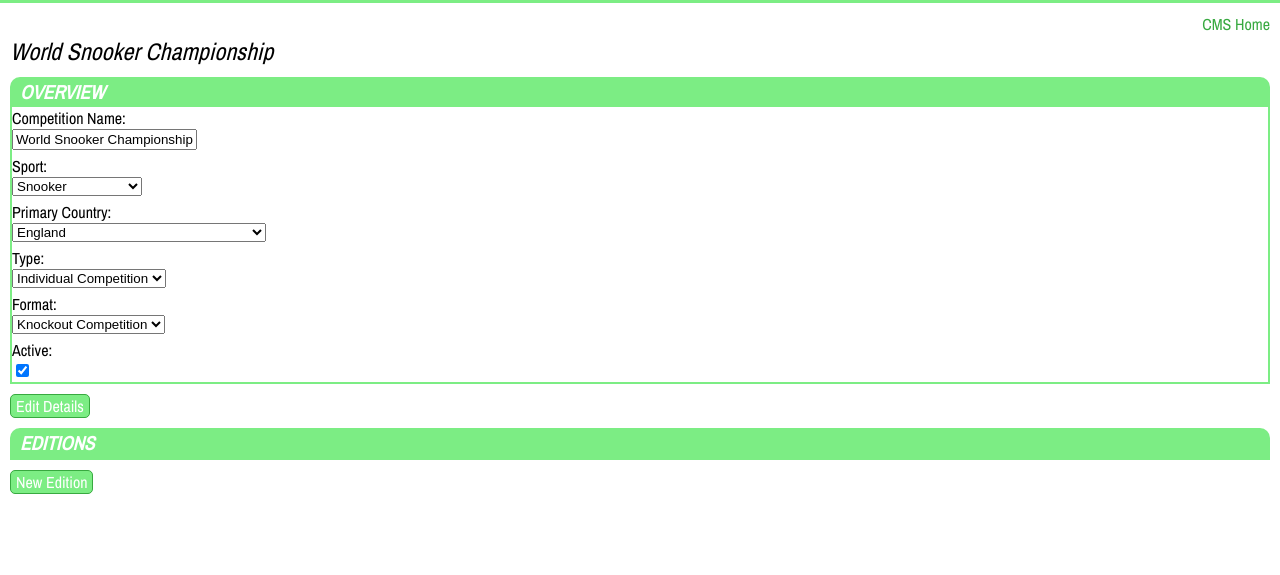
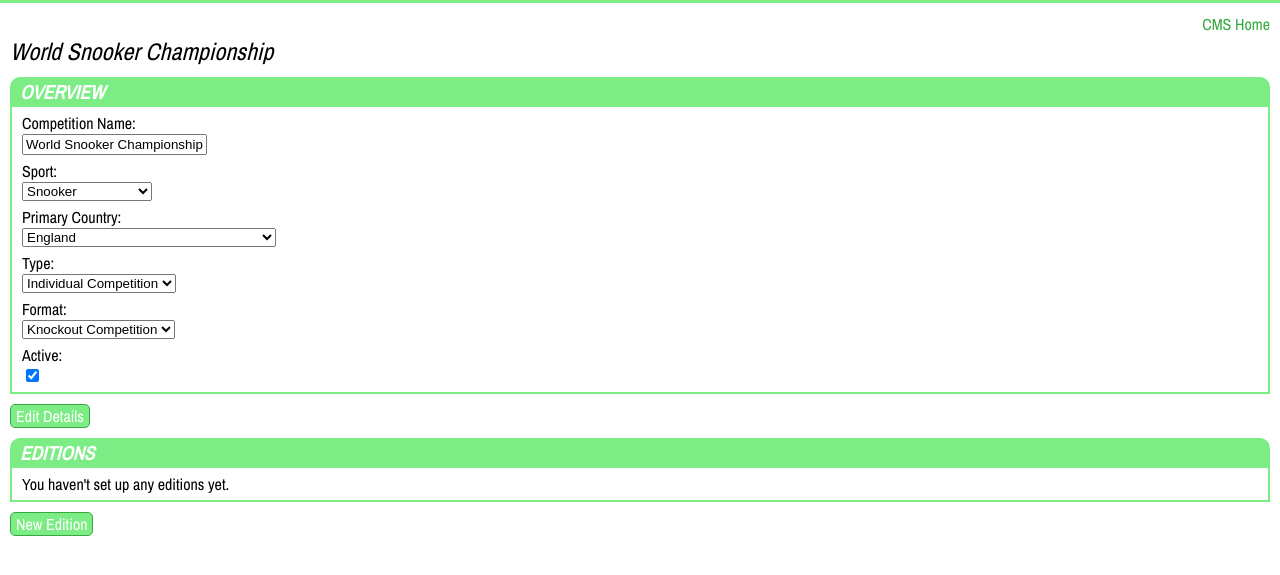
Before and after one commit to andrewhstead/sports-administrator, a Django app: page /cms/competitions/2/ in a window 1280 px wide. Shown: the part 52-627 px from the top of the page. Run offline with Django 3.2, Linux system fonts and the light colour scheme; a user stored in the database is signed in; data comes from the database, SQL or seed files in the repository.

Commit message:
Restyled CMS details formatting.

```diff
--- a/cms/templates/competition_details.html
+++ b/cms/templates/competition_details.html
@@ -25,7 +25,11 @@
         </div>
 
         <div class="cms-details">
+
+            <div class="format-details">
                 {{ form.as_ul }}
+            </div>
+
         </div>
 
         <button class="cms-button" type="submit">{{ button_text }}</button>
@@ -38,9 +42,11 @@
 
     <div class="cms-details">
 
+        {% if editions %}
+
             {% for edition in editions %}
 
-            <div class="list-item">
+                <div class="format-details list-item">
 
                     {% if edition.is_current %}
                         <strong>{{ edition.season }}</strong>
@@ -54,6 +60,16 @@
 
             {% endfor %}
 
+        {% else %}
+
+            <div class="format-details">
+
+                You haven't set up any editions yet.
+
+            </div>
+
+        {% endif %}
+
     </div>
 
     <div class="cms-link-button">
--- a/cms/templates/new_edition.html
+++ b/cms/templates/new_edition.html
@@ -25,7 +25,11 @@
         </div>
 
         <div class="cms-details">
-            {{ form.as_ul }}
+
+            <div class="format-details">
+                {{ form.as_ul }}
+            </div>
+
         </div>
 
         <button class="cms-button" type="submit">{{ button_text }}</button>
--- a/static/css/default.css
+++ b/static/css/default.css
@@ -58,6 +58,10 @@ h1 {
     border-top: 0;
     margin-bottom: 10px;
 }
+.format-details {
+    padding: 5px 10px;
+}
+
 .cms-link-button {
     text-align: center;
     margin: 5px 0;
@@ -109,9 +113,6 @@ h1 {
 .list-link:hover {
     text-decoration: underline;
 }
-.list-item {
-    padding: 5px 10px;
-}
 .list-item:nth-of-type(odd) {
     background-color: #eeffee;
 }
```
Also changed, not shown: cms/templates/cmshome.html (+7 -3 lines), cms/templates/configuration.html (+10 -2 lines), cms/templates/new_competition.html (+6 -2 lines). Lines whose indentation alone changed are shown as unchanged.
